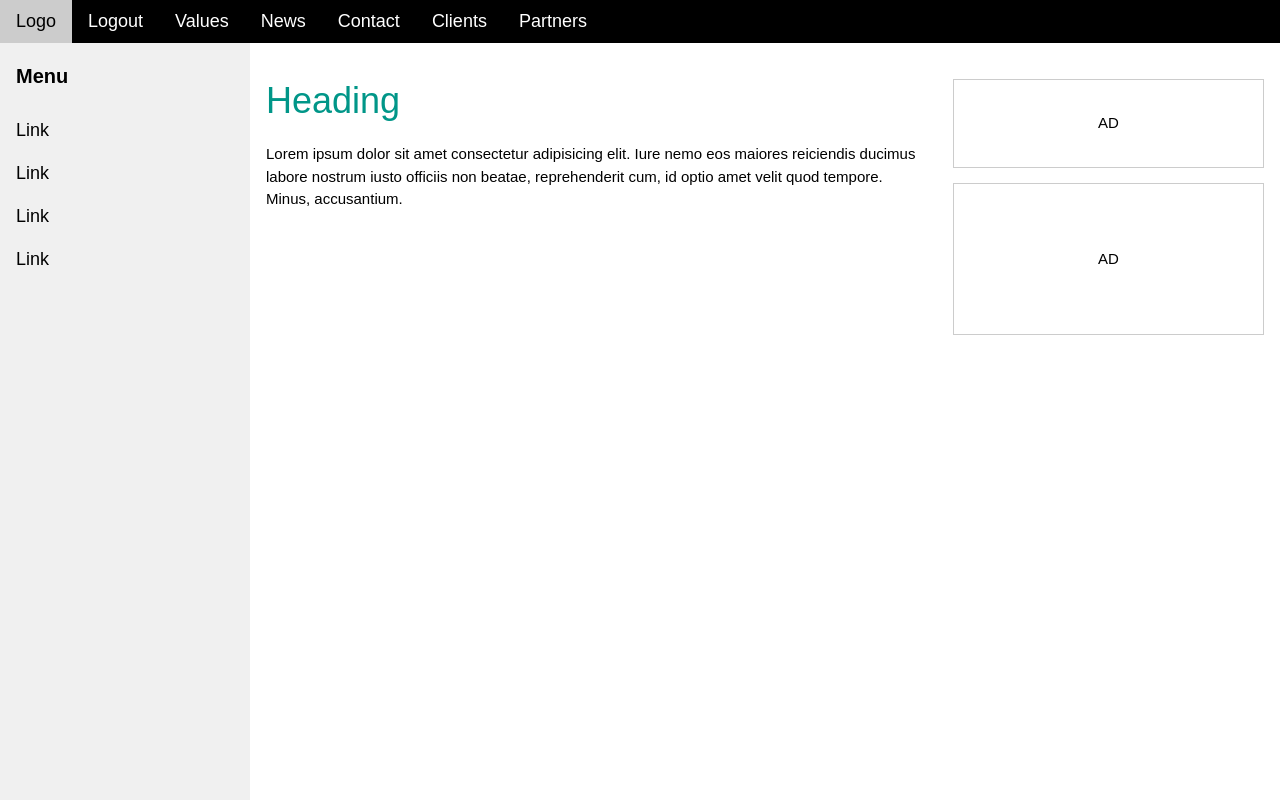
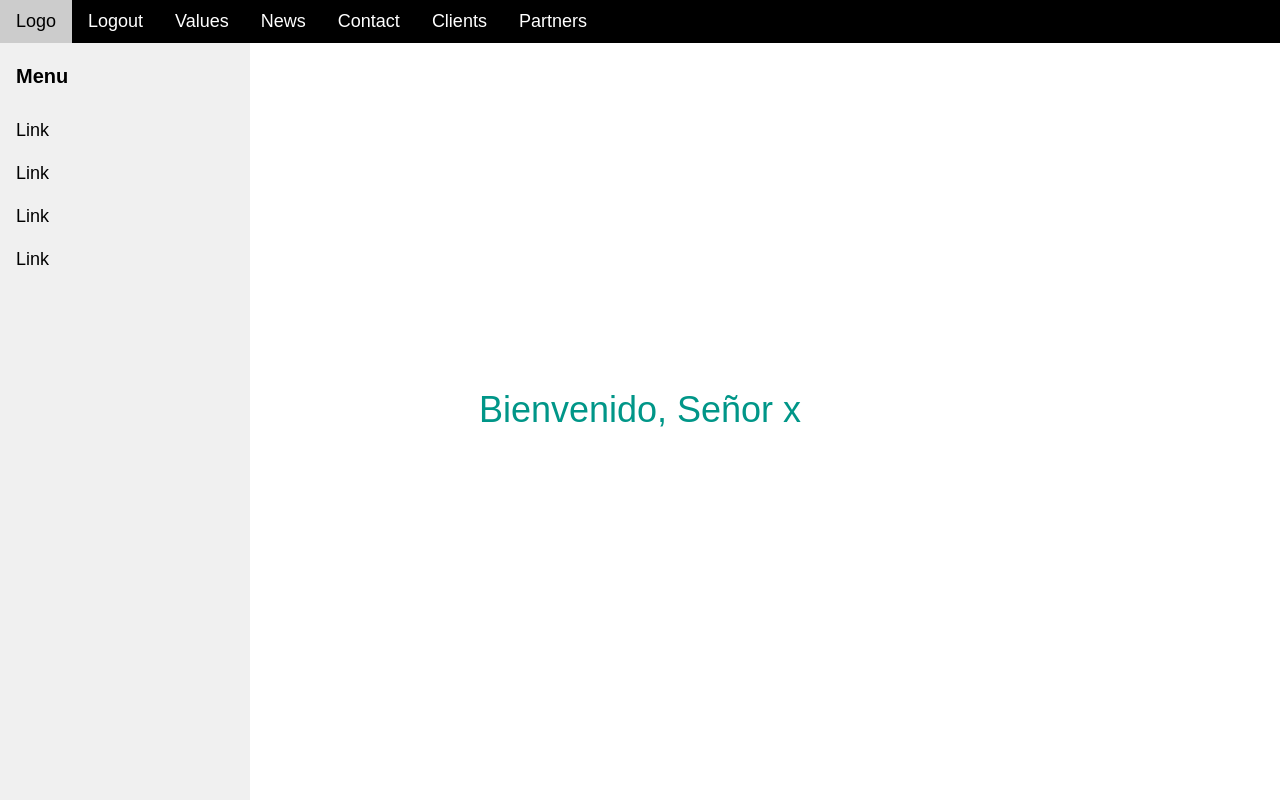
Before and after one commit to corozco7/hospital, a Django app: page / in a window 1280 px wide. Run offline with Django 4.2, Linux system fonts and the light colour scheme; the visitor is signed in with stand-in values (Sample User, id 1); some web fonts are replaced.

Commit message:
Seccionar html

```diff
--- a/hospital/appointment/templates/clients/main.html
+++ b/hospital/appointment/templates/clients/main.html
@@ -1,58 +1,7 @@
-{% load static %}
-<!DOCTYPE html>
-<html lang="en">
-<head>
-    <meta charset="UTF-8">
-    <meta http-equiv="X-UA-Compatible" content="IE=edge">
-    <meta name="viewport" content="width=device-width, initial-scale=1.0">
-    <link rel="stylesheet" href="{% static 'css/w3.css' %}">
-    <link rel="stylesheet" href="{% static 'css/w3-theme-black.css' %}">
-    <link rel="stylesheet" href="{% static 'css/css.css' %}">
-    <link rel="stylesheet" href="{% static 'css/font-awesome.min.css' %}">
-    <link rel="stylesheet" href="{% static 'css/style.css' %}">
-    <title>Main</title>
-</head>
-<body>
-    <!-- Navbar -->
-    <div class="w3-top">
-        <div class="w3-bar w3-theme w3-top w3-left-align w3-large">
-            <a class="w3-bar-item w3-button w3-right w3-hide-large w3-hover-white w3-large w3-theme-l1" href="javascript:void(0)" onclick="w3_open()"><i class="fa fa-bars"></i></a>
-            <a href="#" class="w3-bar-item w3-button w3-theme-l1">Logo</a>
-            <a href="{% url 'login:logout' %}" class="w3-bar-item w3-button w3-hide-small w3-hover-white">Logout</a>
-            <a href="#" class="w3-bar-item w3-button w3-hide-small w3-hover-white">Values</a>
-            <a href="#" class="w3-bar-item w3-button w3-hide-small w3-hover-white">News</a>
-            <a href="#" class="w3-bar-item w3-button w3-hide-small w3-hover-white">Contact</a>
-            <a href="#" class="w3-bar-item w3-button w3-hide-small w3-hide-medium w3-hover-white">Clients</a>
-            <a href="#" class="w3-bar-item w3-button w3-hide-small w3-hide-medium w3-hover-white">Partners</a>
-        </div>
-    </div>
+{% extends "base.html" %}
 
-    <!-- Sidebar -->
-    <nav class="w3-sidebar w3-bar-block w3-collapse w3-large w3-theme-l5 w3-animate-left" id="mySidebar">
-        <a href="javascript:void(0)" onclick="w3_close()" class="w3-right w3-xlarge w3-padding-large w3-hover-black w3-hide-large" title="Close Menu">
-            <i class="fa fa-remove"></i>
-        </a>
-        <h4 class="w3-bar-item"><b>Menu</b></h4>
-        <a class="w3-bar-item w3-button w3-hover-black" href="#">Link</a>
-        <a class="w3-bar-item w3-button w3-hover-black" href="#">Link</a>
-        <a class="w3-bar-item w3-button w3-hover-black" href="#">Link</a>
-        <a class="w3-bar-item w3-button w3-hover-black" href="#">Link</a>
-    </nav>
+{% block container %}
 
-    <!-- Overlay effect when opening sidebar on small screens -->
-    <div class="w3-overlay w3-hide-large" onclick="w3_close()" style="cursor:pointer" title="close side menu" id="myOverlay"></div>
-    <div class="w3-main" style="margin-left:250px">
-        <div class="w3-row w3-padding-64">
-            <div class="w3-twothird w3-container">
-                <h1 class="w3-text-teal">Heading</h1>
-                <p>Lorem ipsum dolor sit amet consectetur adipisicing elit. Iure nemo eos maiores reiciendis ducimus labore nostrum iusto officiis non beatae, reprehenderit cum, id optio amet velit quod tempore. Minus, accusantium.</p>
-            </div>
-            <div class="w3-third w3-container">
-                <p class="w3-border w3-padding-large w3-padding-32 w3-center">AD</p>
-                <p class="w3-border w3-padding-large w3-padding-64 w3-center">AD</p>
-              </div>
-        </div>
-    </div>
-    <script src="{% static 'js/app.js' %}"></script>
-</body>
-</html>
+    <h1 class="w3-text-teal w3-display-middle">Bienvenido, Señor x</h1>
+
+{% endblock %}
--- /dev/null
+++ b/hospital/templates/base.html
@@ -0,0 +1,32 @@
+{% load static %}
+<!DOCTYPE html>
+<html lang="en">
+<head>
+    <meta charset="UTF-8">
+    <meta http-equiv="X-UA-Compatible" content="IE=edge">
+    <meta name="viewport" content="width=device-width, initial-scale=1.0">
+    {% block css %}
+        <link rel="stylesheet" href="{% static 'css/w3.css' %}">
+        <link rel="stylesheet" href="{% static 'css/w3-theme-black.css' %}">
+        <link rel="stylesheet" href="{% static 'css/css.css' %}">
+        <link rel="stylesheet" href="{% static 'css/font-awesome.min.css' %}">
+        <link rel="stylesheet" href="{% static 'css/style.css' %}">
+    {% endblock %}
+    <title>Hospital</title>
+</head>
+<body>
+    {% include "navbar.html" %}
+    {% include "sidebar.html" %}
+    <div class="w3-main" style="margin-left:250px">
+        <div class="w3-row w3-padding-64">
+            <div class="w3-container">
+    {% block container %}
+    {% endblock %}
+            </div>
+        </div>
+    </div>
+    {% block footer_js %}
+        <script src="{% static 'js/app.js' %}"></script>
+    {% endblock footer_js %}
+</body>
+</html>
--- /dev/null
+++ b/hospital/templates/navbar.html
@@ -0,0 +1,14 @@
+{% load static %}
+
+<div class="w3-top">
+    <div class="w3-bar w3-theme w3-top w3-left-align w3-large">
+        <a class="w3-bar-item w3-button w3-right w3-hide-large w3-hover-white w3-large w3-theme-l1" href="javascript:void(0)" onclick="w3_open()"><i class="fa fa-bars"></i></a>
+        <a href="#" class="w3-bar-item w3-button w3-theme-l1">Logo</a>
+        <a href="{% url 'login:logout' %}" class="w3-bar-item w3-button w3-hide-small w3-hover-white">Logout</a>
+        <a href="#" class="w3-bar-item w3-button w3-hide-small w3-hover-white">Values</a>
+        <a href="#" class="w3-bar-item w3-button w3-hide-small w3-hover-white">News</a>
+        <a href="#" class="w3-bar-item w3-button w3-hide-small w3-hover-white">Contact</a>
+        <a href="#" class="w3-bar-item w3-button w3-hide-small w3-hide-medium w3-hover-white">Clients</a>
+        <a href="#" class="w3-bar-item w3-button w3-hide-small w3-hide-medium w3-hover-white">Partners</a>
+    </div>
+</div>
--- /dev/null
+++ b/hospital/templates/sidebar.html
@@ -0,0 +1,15 @@
+{% load static %}
+
+<nav class="w3-sidebar w3-bar-block w3-collapse w3-large w3-theme-l5 w3-animate-left" id="mySidebar">
+    <a href="javascript:void(0)" onclick="w3_close()" class="w3-right w3-xlarge w3-padding-large w3-hover-black w3-hide-large" title="Close Menu">
+        <i class="fa fa-remove"></i>
+    </a>
+    <h4 class="w3-bar-item"><b>Menu</b></h4>
+    <a class="w3-bar-item w3-button w3-hover-black" href="#">Link</a>
+    <a class="w3-bar-item w3-button w3-hover-black" href="#">Link</a>
+    <a class="w3-bar-item w3-button w3-hover-black" href="#">Link</a>
+    <a class="w3-bar-item w3-button w3-hover-black" href="#">Link</a>
+</nav>
+
+<!-- Overlay effect when opening sidebar on small screens -->
+<div class="w3-overlay w3-hide-large" onclick="w3_close()" style="cursor:pointer" title="close side menu" id="myOverlay"></div>
```
